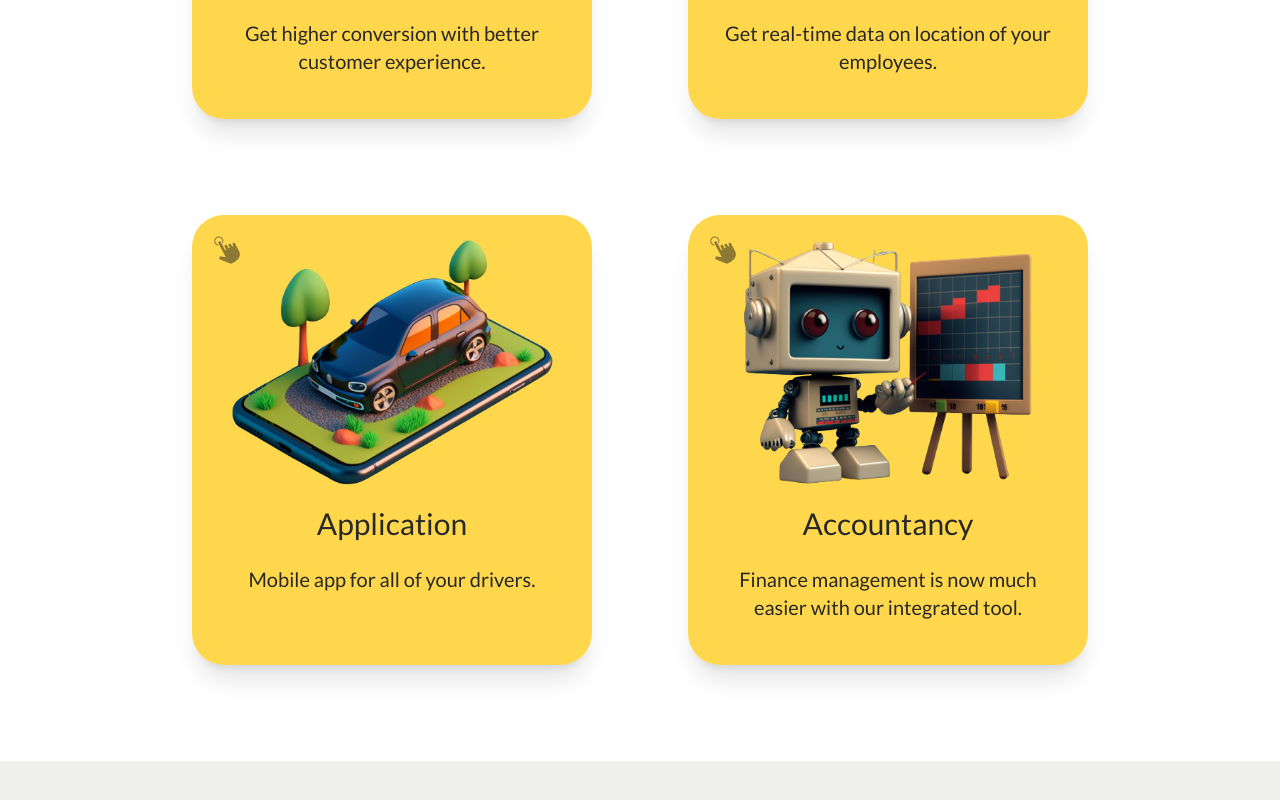
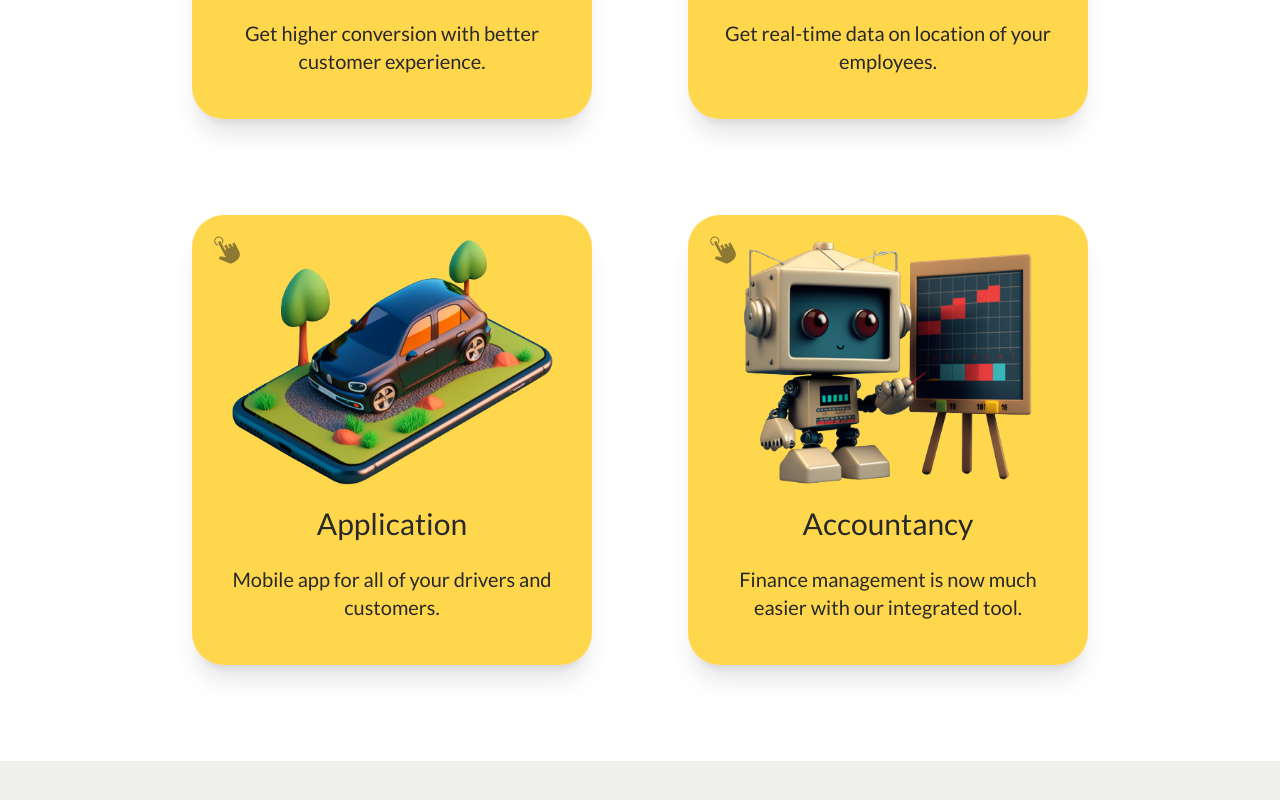
Before and after one commit to IllyaBrod/split-landing, a Next.js app: page / in a window 1280 px wide. Shown: the part 2139-2939 px from the top of the page. Built offline with nearby package versions, Linux system fonts and the light colour scheme.

Commit message:
fix: update texts

```diff
--- a/src/pages/index.tsx
+++ b/src/pages/index.tsx
@@ -92,10 +92,7 @@ const Home: FC = () => {
                   title="Higher conversion"
                   description="Get higher conversion
                   with better customer experience."
-                  backDescription="Get higher conversion for your business.
-                  With our product, you can enlarge your customer already after one
-                  month. Our unique UX (User Experience) will increase your brand awareness and
-                  boost customer satisfaction."
+                  backDescription="Make ordering taxi easy for your customers. By implementing our solution, you'll attract more customers, boost your conversion rates, and enhance your overall customer satisfaction - all within a month of adoption. Trust us to take your business to the next level!"
                 />
               </div>
               <div className="lg:justify-self-start">
@@ -105,7 +102,7 @@ const Home: FC = () => {
                   title="Tracking"
                   description="Get real-time data on location
                   of your employees."
-                  backDescription="Know where your employees are and what orders they have any second. In addition, our application will give you reports on the efficiency and overall results of your taxi drivers, so that you have a clear picture of your business."
+                  backDescription="Know where your employees are and what orders they have any second. In addition, drivers' performance report, so that you have a clear picture of your business."
                 />
               </div>
               <div className="lg:justify-self-end">
@@ -114,14 +111,10 @@ const Home: FC = () => {
                   imageData={ApplicationSprite}
                   title="Application"
                   description="Mobile app for all
-                  of your drivers."
-                  backDescription="With our unique UX, improved features,
-                  and data-driven insights, we can help you
-                  achieve higher conversion rates and bring your business to another level.
-                  Plus, with our proven track record of success,
-                  you can start seeing results in as little as one month.
-                  Join our platform today and start taking your business
-                  to the next level." />
+                  of your drivers and customers."
+                  backDescription="Simplify customer and driver interactions with our solution.
+                  Easy UX, driver's app, improved routing, in-app communication, and many more.
+                  Plus, get a separate business portal with automated data analysis, financial reporting, and insights of your company performance." />
               </div>
               <div className="lg:justify-self-start">
                 <CardFlip
```
